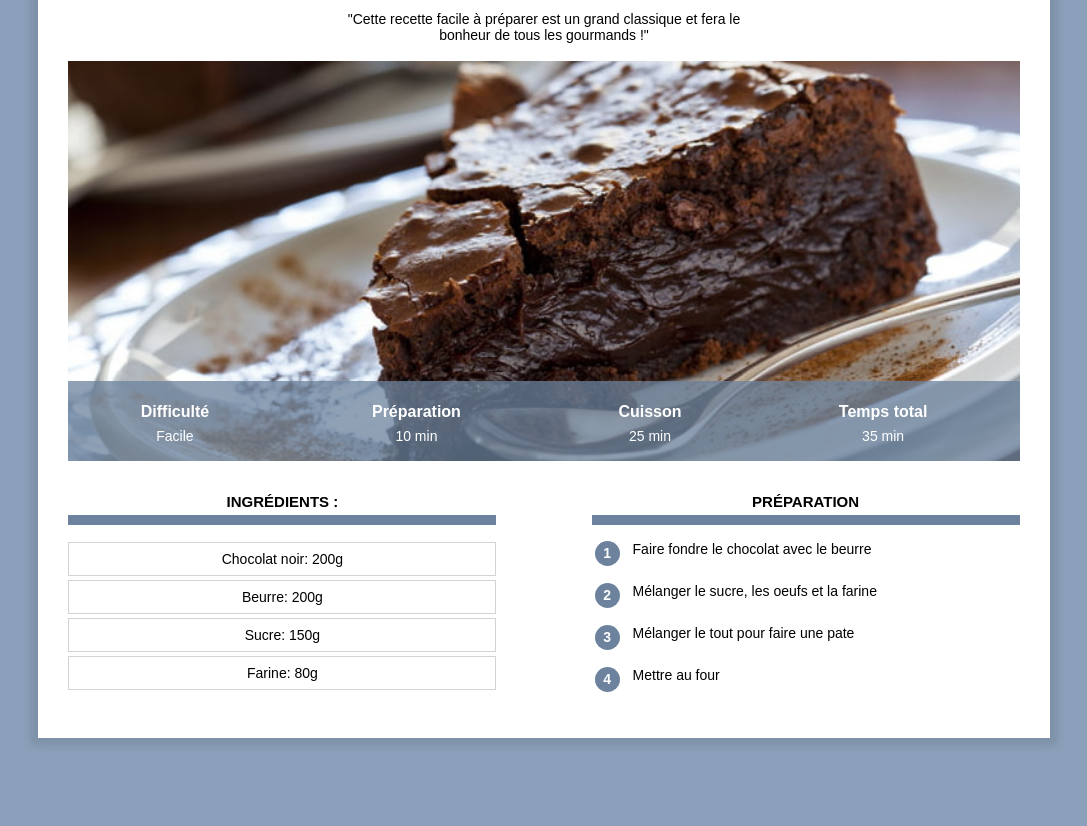
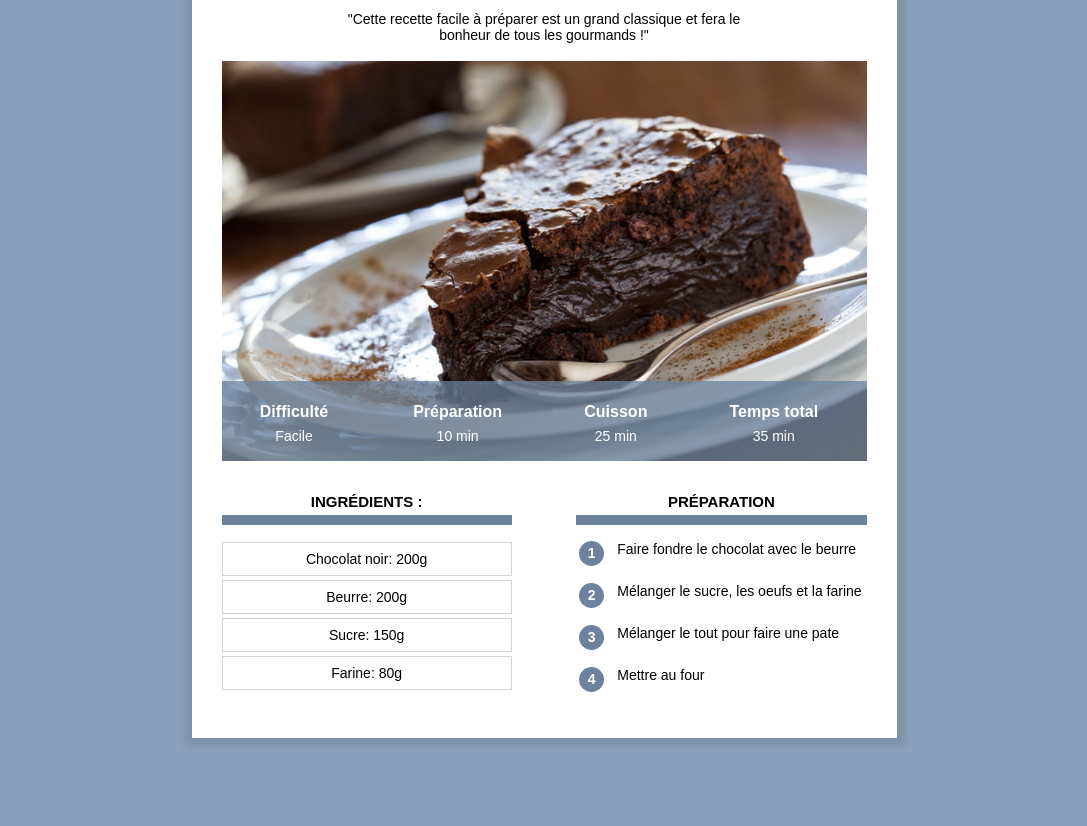
Before and after one commit to marokino94/recettezozo, a plain HTML site: page index.html in a window 1280 px wide. Shown: the part 154-980 px from the top of the page, without its empty margins (96-1183 px from the left). Drawn offline with Linux system fonts and the light colour scheme.

Commit message:
Add files via upload

```diff
--- a/index.html
+++ b/index.html
@@ -4,6 +4,7 @@
 
         <title>Gateau choco</title>
         <link rel="stylesheet" href="style2.css">
+        <meta name="viewport" content="width=device-width, initial-scale=1.0">
         <meta charset="UTF-8">
 
     </head>
--- a/style2.css
+++ b/style2.css
@@ -39,9 +39,8 @@ p.categorie {
 div.contenu {
     box-shadow: 0px 0px 8px 8px rgba(0, 0, 0, 0.1);
     background-color: white;
-    margin: 60px 10% 80px 10%;
-    padding: 0px 30px 30px 30px;
-    min-width: 350px;
+    margin: 40px 8px 40px 8px;
+    padding: 0px 8px 20px 8px;
     overflow: visible;
 
                 /*
@@ -120,7 +119,7 @@ table.info
     width:100%;
     color:white;
     background-color: #6C829DC0;
-    height: 80px;
+    height: 50px;
 
 }
 
@@ -143,7 +142,7 @@ float: pour afficher une div dans un coté(Droite, ou gauche)
 {
 
     text-align: center;
-    font-size: 14px;
+    font-size: 12px;
     vertical-align: top;
 
 }
@@ -151,7 +150,7 @@ float: pour afficher une div dans un coté(Droite, ou gauche)
 table.info th
 {
 
-    font-size: 16 px;
+    font-size: 14 px;
     vertical-align: bottom;
     padding-bottom: 4px;
 
@@ -172,7 +171,7 @@ img.info
 div.colonne
 {
 
-    width: 45%;     /* permet au contenu de s'ajuster */
+    width: 100%;     /* permet au contenu de s'ajuster */
     margin-top: 20px;
 }
 
@@ -189,18 +188,9 @@ div.colonne h2
 
 div.colonne1
 {
-
     display: inline-block;
-    margin-right: 10%;
-
 }
 
-div.colonne2
-{
-
-    float: right;
-
-}
 
 div.bordure p
 {
@@ -252,3 +242,56 @@ table.preparation tr
 {
     height: 40px;
 }
+
+/* Styles pour ordinateur */
+@media only screen and (min-width: 768px) {
+
+    div.contenu
+    {
+        margin: 60px 10% 80px 10%;
+        padding: 0px 30px 30px 30px;
+        min-width: 350px;
+
+    }
+
+    table.info
+    {
+        height: 80px;
+    }
+
+    table.info td
+    {
+        font-size: 14px;
+    }
+
+    table.info th
+    {
+        font-size: 16px;
+    }
+
+    div.colonne
+    {
+        width: 45%;     /* permet au contenu de s'ajuster */
+    }
+
+    div.colonne1
+    {
+        margin-right: 10%;
+    }
+
+    div.colonne2
+    {
+        float: right;
+    }
+
+}
+
+@media only screen and (min-width: 900px){
+
+    div.contenu
+    {
+        margin-left: auto;
+        margin-right: auto;
+        width: 645px;
+    }
+}
```
